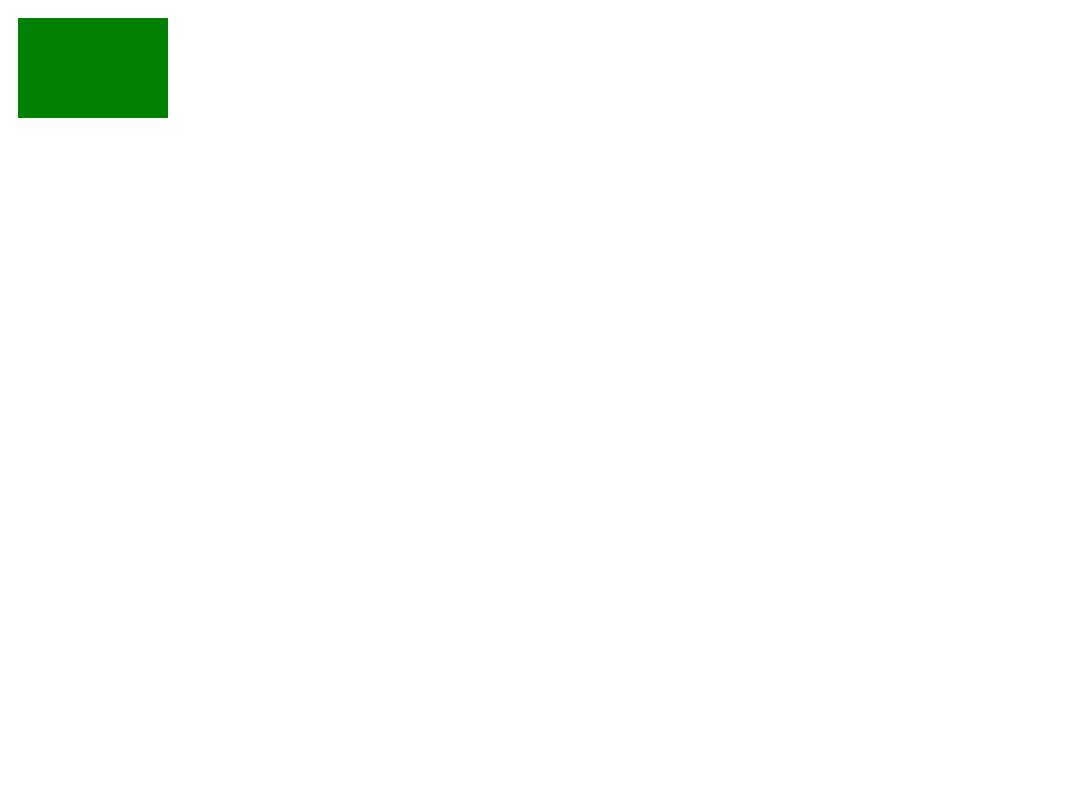
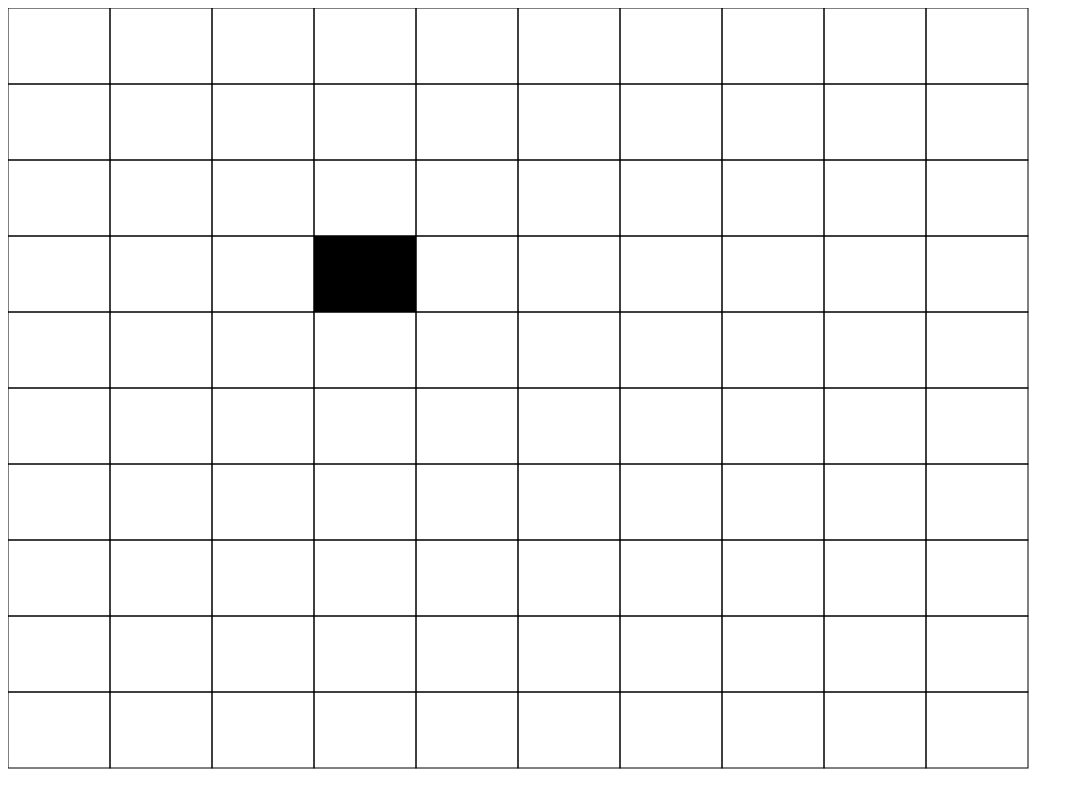
Before and after one commit to cwgreene/jsblocks, a plain HTML site: page index.html in a window 1280 px wide. Shown: the whole page, without its empty margins (0-1084 px from the left). Drawn offline with Linux system fonts and the light colour scheme.

Commit message:
Basic grid.

```diff
--- a/index.html
+++ b/index.html
@@ -1,7 +1,7 @@
 <html>
     <body>
         <div>
-            <canvas id="canvas"></canvas>
+            <canvas id="canvas"  width="1024" height="768"></canvas>
         </div>
         <script src="src/index.js"></script>
         <script>
--- a/src/index.js
+++ b/src/index.js
@@ -1,9 +1,61 @@
 let canvas;
 let ctx;
+
+// globals
+
+const grid_count_x = 10;
+const grid_count_y = 10;
+
+const grid = [];
+
 function init() {
     canvas = document.getElementById('canvas');
     ctx = canvas.getContext('2d');
 
-    ctx.fillStyle = 'green';
-    ctx.fillRect(10, 10, 150, 100);
+    canvas.onclick = function(e) { return canvas_click(e, canvas) };
+
+    init_grid(grid);
+    draw_grid(grid);
 }
+
+function mouse_to_grid(e, canvas) {
+    const x = e.offsetX;
+    const y = e.offsetY;
+    const delta_x = canvas.width / grid_count_x;
+    const delta_y = canvas.height / grid_count_y;
+    const grid_x = Math.floor(x / delta_x);
+    const grid_y = Math.floor(y / delta_y);
+    return [grid_x, grid_y];
+}
+
+function canvas_click(e, canvas) {
+    const [x,y] = mouse_to_grid(e, canvas);
+    console.log(x,y);
+    grid[x][y] = 1;
+    draw_grid(grid);
+}
+
+function init_grid(grid) {
+    for(let i = 0; i < grid_count_x; i++) {
+        grid[i] = [];
+        for (let j = 0; j < grid_count_y; j++) {
+            grid[i][j] = 0;
+        }
+    }
+    grid[3][3]=1;
+}
+
+function draw_grid(grid) {
+
+    const delta_x = Math.floor((canvas.width) / grid_count_x);
+    const delta_y = Math.floor(canvas.height / grid_count_y);
+    console.log(delta_x);
+    for(let i = 0; i < grid_count_x; i++) {
+        for(let j = 0; j < grid_count_y; j++) {
+            if (grid[i][j] == 1) {
+                ctx.fillRect(delta_x*i, delta_y*j, delta_x, delta_y);
+            }
+            ctx.strokeRect(delta_x*i, delta_y*j, delta_x, delta_y);
+        }
+    }
+}
```
